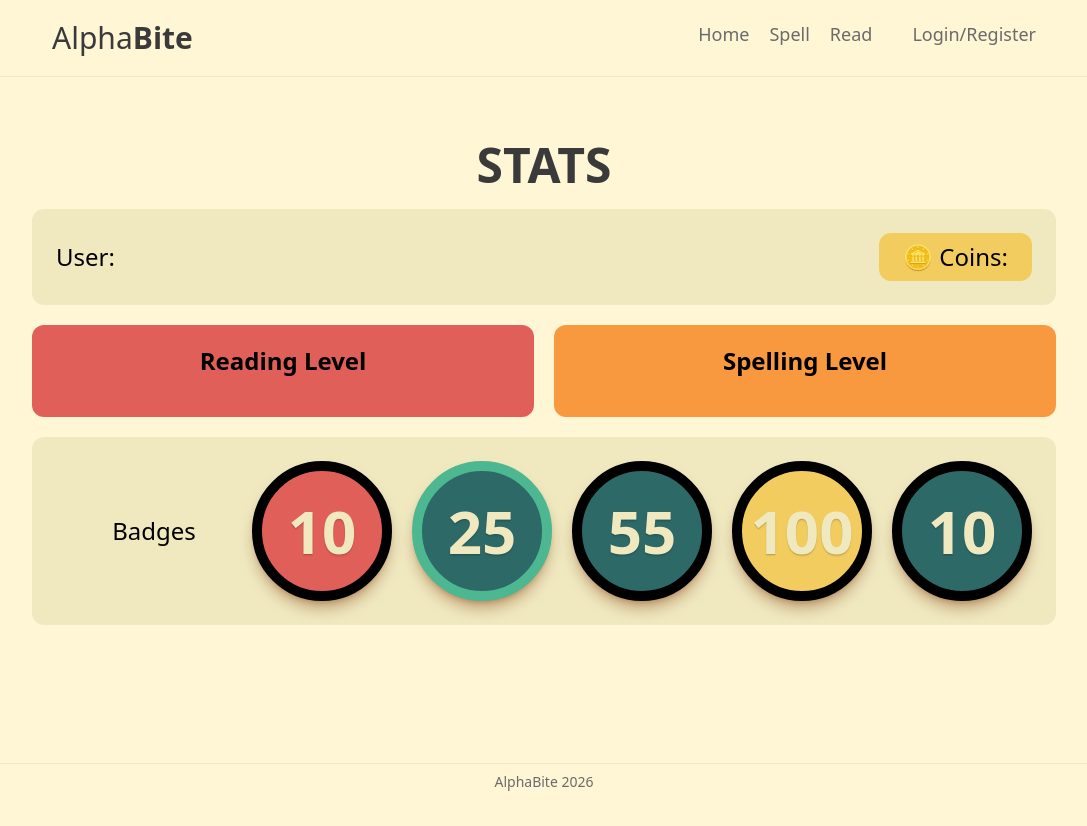
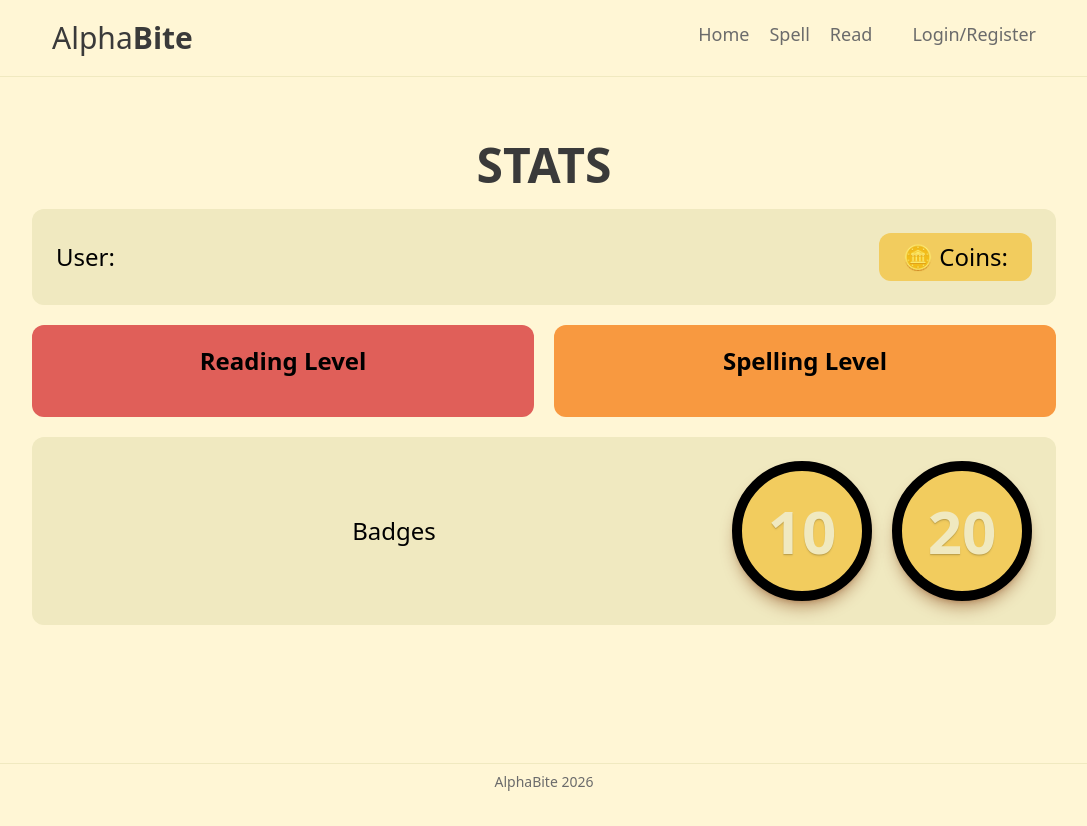
Before and after one commit to bweppl1/alphabite, a React (Vite) app in the folder frontend/: page /stats in a window 1280 px wide. Shown: the top 826 px of the page, without its empty margins (96-1183 px from the left). Built offline with nearby package versions, Linux system fonts and the light colour scheme.

Commit message:
planning badge system

```diff
--- a/frontend/src/components/NavBar.jsx
+++ b/frontend/src/components/NavBar.jsx
@@ -41,14 +41,14 @@ const NavBar = () => {
           <Link to="/stats" className="hover:text-black">
             {db_user}
           </Link>
-          {/* {db_user && ( */}
-          {/*   <h1 */}
-          {/*     onClick={() => handleLogout()} */}
-          {/*     className="hover:text-black cursor-pointer" */}
-          {/*   > */}
-          {/*     Logout */}
-          {/*   </h1> */}
-          {/* )} */}
+          {db_user && (
+            <h1
+              onClick={() => handleLogout()}
+              className="hover:text-black cursor-pointer"
+            >
+              Logout
+            </h1>
+          )}
           {!db_user && (
             <Link to="/login" className="hover:text-black">
               Login/Register
--- a/frontend/src/components/SpellingCard.jsx
+++ b/frontend/src/components/SpellingCard.jsx
@@ -7,6 +7,8 @@ import { get_random_word } from "../services/word.js";
 import correctSound from "../assets/sounds/correct.mp3";
 import incorrectSound from "../assets/sounds/incorrect.wav";
 import roundEndSound from "../assets/sounds/round_complete.wav";
+import { useAuth } from "../context/AuthContext";
+import { update_coins } from "../services/user";
 
 const SpellingCard = () => {
   const [gameActive, setGameActive] = useState(true);
@@ -22,6 +24,9 @@ const SpellingCard = () => {
     incorrect: new Audio(incorrectSound),
     roundEnd: new Audio(roundEndSound),
   });
+
+  const auth = useAuth();
+  const user = auth.user;
 
   // load first word on initial render
   useEffect(() => {
@@ -52,6 +57,8 @@ const SpellingCard = () => {
   useEffect(() => {
     if (currentRound > 10) {
       // round end tasks
+      update_coins(user.email, correctCount);
+      audio.roundEnd.currentTime = 0;
       audio.roundEnd.play();
       setGameActive(false);
     }
@@ -132,9 +139,18 @@ const SpellingCard = () => {
   return (
     <div className="max-w-3xl mx-auto w-full bg-darkvanilla rounded-xl items-center my-2 md:my-5 py-10 md:py-15 flex flex-col gap-5">
       <h1 className="text-4xl font-bold text-lgreen">Round Over</h1>
-      <h3 className="text-2xl text-michelangeloorange">
-        Points: {correctCount}
+      <h3 className="text-2xl text-charcoal">
+        You Earned{" "}
+        <span className="p-2 bg-raphaelred text-vanilla rounded-xl">
+          {correctCount}
+        </span>{" "}
+        Coins!
       </h3>
+      {user && (
+        <h4 className="text-2xl px-6 py-2 bg-bananayellow rounded-xl">
+          Total Coins: {user.coins + correctCount}
+        </h4>
+      )}
       <div className="flex flex-row gap-5">
         <Link
           to="/spelling_game"
@@ -145,7 +161,7 @@ const SpellingCard = () => {
         </Link>
         <Link
           to="/reading_game"
-          className="px-6 py-2 bg-bananayellow rounded-xl"
+          className="px-6 py-2 bg-michelangeloorange rounded-xl"
         >
           Try Reading
         </Link>
--- a/frontend/src/pages/Stats.jsx
+++ b/frontend/src/pages/Stats.jsx
@@ -8,6 +8,10 @@ import { useAuth } from "../context/AuthContext";
 // protect page when not authenticated
 // fix authentication
 // add more words
+const badges = [
+  ["ten", { label: "10", bg: "bananayellow", borderColour: "raphaelred" }],
+  ["twenty", { label: "20", bg: "bananayellow", borderColour: "raphaelred" }],
+];
 
 const Stats = () => {
   const auth = useAuth();
@@ -43,19 +47,15 @@ const Stats = () => {
         {/* badges */}
         <h1 className="w-full">Badges</h1> {auth.user.badges}
         <div className="flex justify-evenly gap-5">
-          <Badge
-            badgeLabel="10"
-            badgeBorder="bananayellow"
-            badgeBg="raphaelred"
-          />
-          <Badge badgeLabel="25" badgeBorder="lgreen" badgeBg="dgreen" />
-          <Badge badgeLabel="55" badgeBorder="dgreen" badgeBg="dgreen" />
-          <Badge
-            badgeLabel="100"
-            badgeBorder="raphaelred"
-            badgeBg="bananayellow"
-          />
-          <Badge badgeLabel="10" badgeBorder="bananayellow" badgeBg="dgreen" />
+          {badges &&
+            badges.map((badge) => (
+              <Badge
+                key={badge[1].label}
+                badgeLabel={badge[1].label}
+                badgeBorder={badge[1].borderColour}
+                badgeBg={badge[1].bg}
+              />
+            ))}
         </div>
       </div>
     </div>
```
